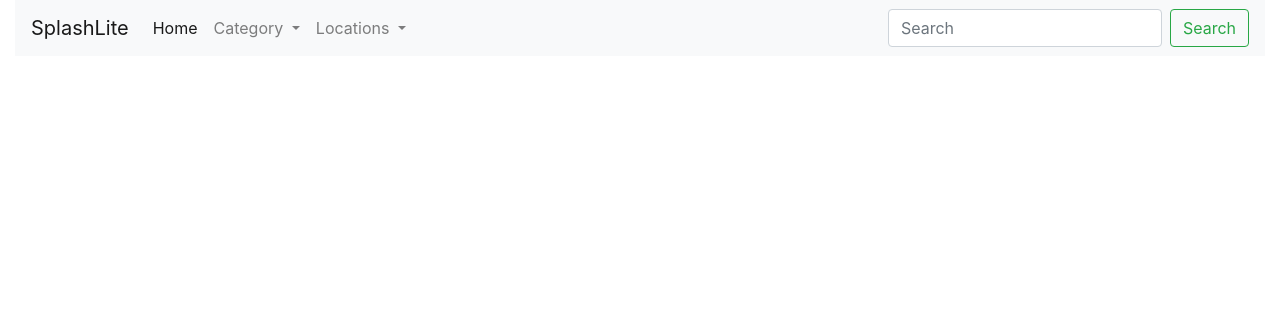
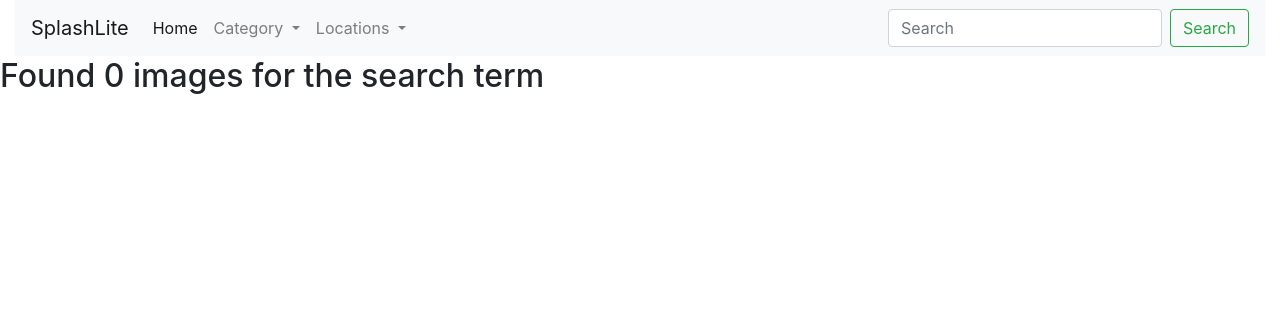
Before and after one commit to EKibet/Gallery, a Django app: page / in a window 1280 px wide. Shown: the top 316 px of the page. Run offline with Django 3.2, Linux system fonts and the light colour scheme; data that the repository does not hold is empty; some libraries are stand-ins or nearby versions.

Commit message:
Refactors templates usage

```diff
--- a/gallery/templates/index.html
+++ b/gallery/templates/index.html
@@ -9,6 +9,16 @@ function CopyFunction() {
 }
 </script>
 	<div class="container-fluid">
+        <div class="row">
+                <div class="row">
+                        {% if all_images%}
+
+                        {% else %}
+                          <h2> Found 0 images for the search term {{message}}</h2>
+                        {% endif %}
+
+                      </div>
+        </div>
 		<div class="row">
             {% for image in all_images %}
 
```
